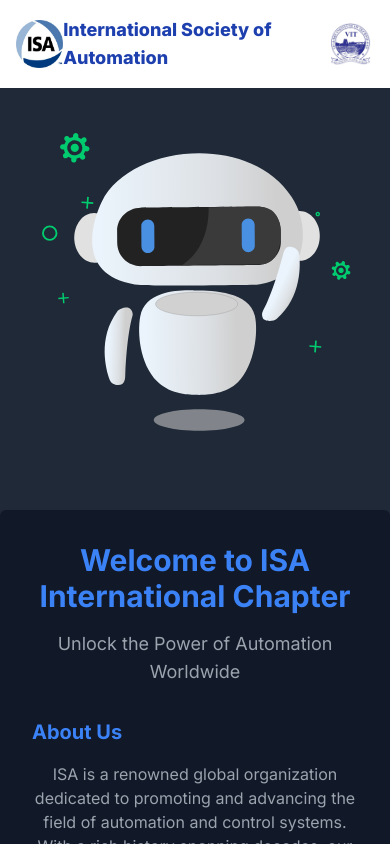
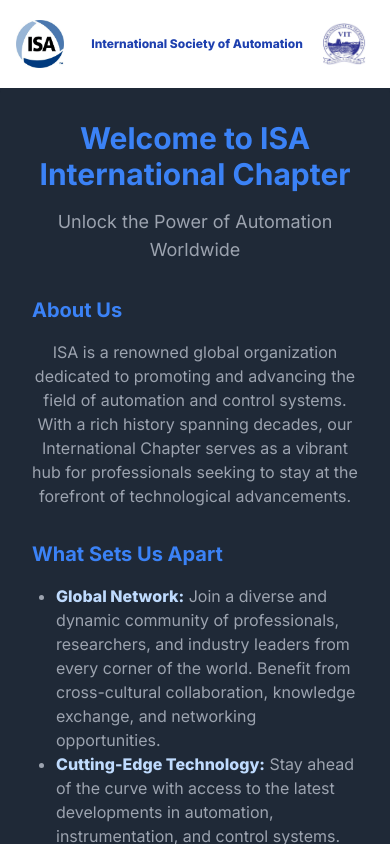
Before and after one commit to kavikkannan/domain-selection, a Next.js app: page / in a window 390 px wide. Shown: the top 844 px of the page. Built offline with nearby package versions, Linux system fonts and the light colour scheme.

Commit message:
the final without opyions

```diff
--- a/components/Common_Header.jsx
+++ b/components/Common_Header.jsx
@@ -13,7 +13,7 @@
       <div className="flex items-center">
         <img src="/images/isa_logo.jpg" alt="Logo" className="h-12 w-12 mr-2 cursor-pointer" onClick={home} />
       </div>
-      <div className="text-lg font-extrabold">International Society of Automation</div>
+      <div className=" text-xs sm:text-lg font-extrabold">International Society of Automation</div>
       <div>
       <div className="flex items-center">
         <img src="/images/vitlogomain.jpeg" alt="Logo" className="h-14 w-11 mr-2" />
--- a/components/Landing_Page.jsx
+++ b/components/Landing_Page.jsx
@@ -44,10 +44,10 @@
 
                 <div className="w-full bg-gray-800 text-white min-h-screen flex flex-col sm:flex-row  items-center justify-evenly">
 
-                    <div className="w-full max-w-2xl mb-8">
+                    <div className="absolute  z-[-1] sm:relative sm:z-0 w-full max-w-2xl mb-8">
                         <Lottie animationData={robo_animation} />
                     </div>
-                    <div className="max-w-md bg-gray-900 p-8 shadow-md rounded-md">
+                    <div className="  max-w-md bg-transparent bg-gray-900 p-8 shadow-md rounded-md ">
                         <h1 className="text-3xl font-bold mb-4 text-center text-blue-500">Welcome to ISA International Chapter</h1>
 
                         <p className="text-lg text-gray-400 mb-8 text-center">
```
